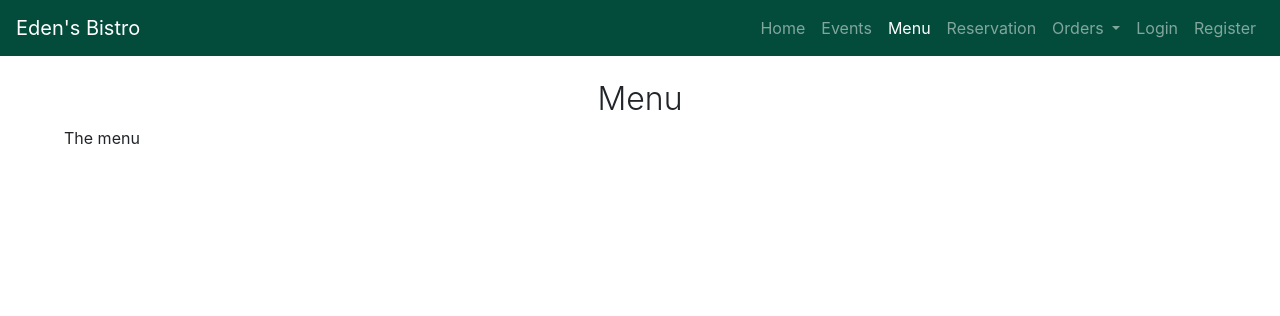
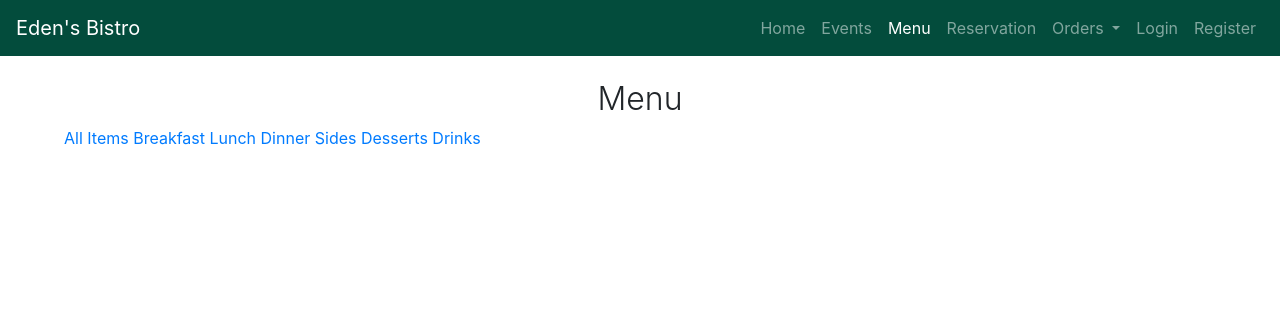
Before and after one commit to mtapiacs/Edens-Bistro, a PHP site: page /menu.php in a window 1280 px wide. Shown: the top 316 px of the page. Run offline with PHP 8.4, Linux system fonts and the light colour scheme.

Commit message:
Working on the menu

```diff
--- a/menu.php
+++ b/menu.php
@@ -4,7 +4,15 @@ include_once "./includes/header.php";
 
 <main class="main-container">
     <h2 class="page-header">Menu</h2>
-    The menu
+    <div class="sidenav">
+      <a href="#">All Items</a>
+      <a href="#">Breakfast</a>
+      <a href="#">Lunch </a>
+      <a href="#">Dinner</a>
+      <a href="#">Sides</a>
+      <a href="#">Desserts</a>
+      <a href="#">Drinks</a>
+    </div>
 </main>
 
 <?php
```
